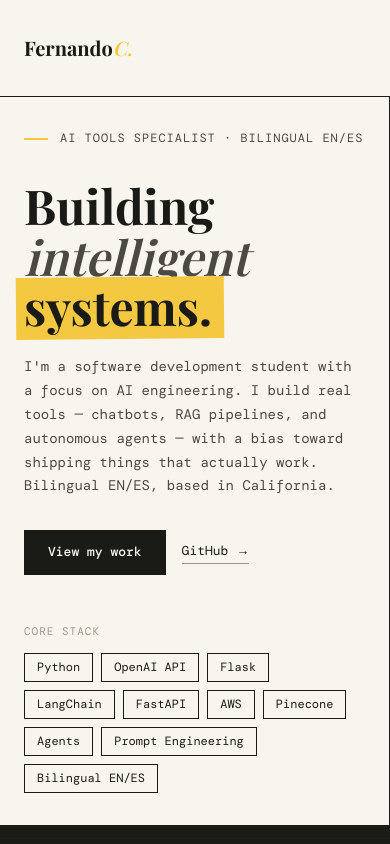
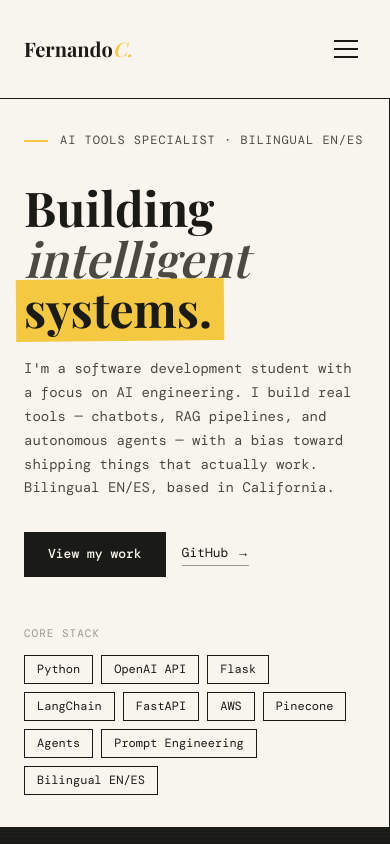
Before and after one commit to fernandojosecc/portfolio-site, a Next.js app: page / in a window 390 px wide. Shown: the top 844 px of the page. Built offline with nearby package versions, Linux system fonts and the light colour scheme; a web font is replaced by a local one.

Commit message:
feat: add CSS for mobile menu button visibility
- Show hamburger button on mobile screens via CSS override
- Ensure mobile menu overlay displays correctly

```diff
--- a/app/globals.css
+++ b/app/globals.css
@@ -216,6 +216,16 @@ h1, h2, h3, h4, h5, h6 {
   .text-center-mobile {
     text-align: center !important;
   }
+
+  .mobile-menu-btn {
+    display: flex !important;
+    flex-direction: column;
+    justify-content: center;
+  }
+
+  .mobile-menu {
+    display: flex !important;
+  }
 }
 
 /* Reduced motion support */
```
